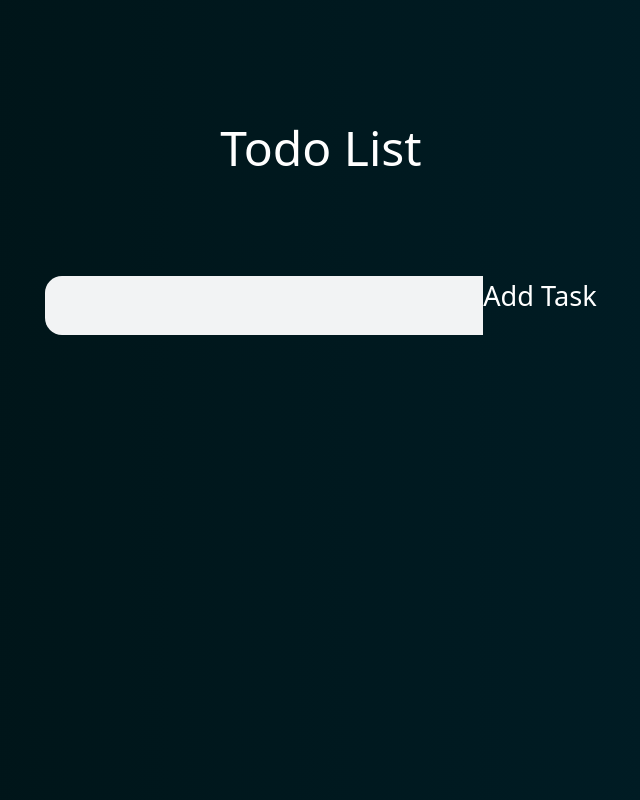
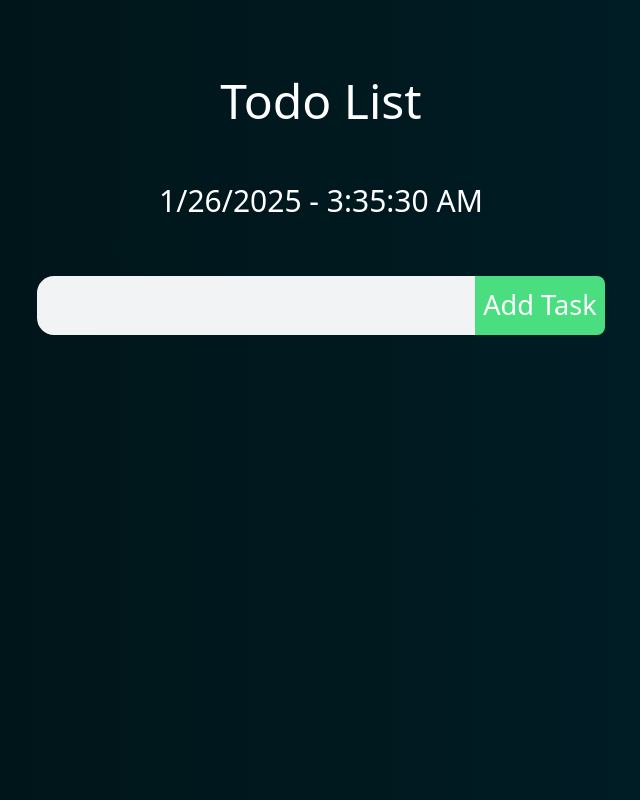
Before and after one commit to Viveka7169/react-thapa, a React (Create React App) app: page / in a window 1280 px wide. Shown: the whole page, without its empty margins (319-959 px from the left). Built offline with nearby package versions, Linux system fonts and the light colour scheme.

Commit message:
Date and Time Code added

```diff
--- a/src/Projects/Todo/Todo.jsx
+++ b/src/Projects/Todo/Todo.jsx
@@ -1,9 +1,10 @@
-import React, { useState } from 'react'
+import React, { useEffect, useState } from 'react'
 import { MdDeleteForever,MdCheck } from "react-icons/md";
 
 const Todo = () => {
     const [inputValue,setInputValue]=useState("")
     const [task,setTask]=useState([])
+    const [dateTime,setDateTime]=useState("")
 
     const handleInputChange=(value)=>{
         setInputValue(value)
@@ -18,12 +19,29 @@ const Todo = () => {
         }
         setInputValue("")
     }
+
+    //Retrive Date and Time
+
+    useEffect(()=>{
+        const interval=setInterval(()=>{
+            const now = new Date()
+            const formatedDate=now.toLocaleDateString()
+            const formatedTime=now.toLocaleTimeString()
+            setDateTime(`${formatedDate} - ${formatedTime}`)
+        },1000)
+        return()=>clearInterval(interval)
+    },[])
+
   return (
     <>
     <section className="flex flex-col items-center min-h-screen pt-12 bg-gradient-to-r from-[#001214] to-[#001f29] text-white transition duration-300 overflow-hidden">
         <header className="flex flex-col items-center justify-around text-3xl min-h-[25vh] w-full">
             <h1 className="text-white text-5xl text-center">Todo List</h1>
+            <h2>{dateTime}</h2>
         </header>
+
+
+        {/* Form  */}
         <section>
             <form className="flex justify-center text-[1.7rem] my-4 p-3 w-full" onSubmit={handleSubmit}>
                 <div>
@@ -33,11 +51,12 @@ const Todo = () => {
              bg-[#f2f3f4] text-primary transition-colors duration-200 ease-in-out hover:cursor-text text-black"  />
                 </div>
                 <div>
-                    <button type='submit'>Add Task</button>
+                    <button type='submit' className=' bg-green-400 h-full rounded-r-lg p-2'>Add Task</button>
 
                 </div>
             </form>
         </section>
+
     {/* Array Display  */}
         <section className="flex justify-center items-center max-w-[1200px]">
         <ul className="min-w-[25%] list-none">
```
